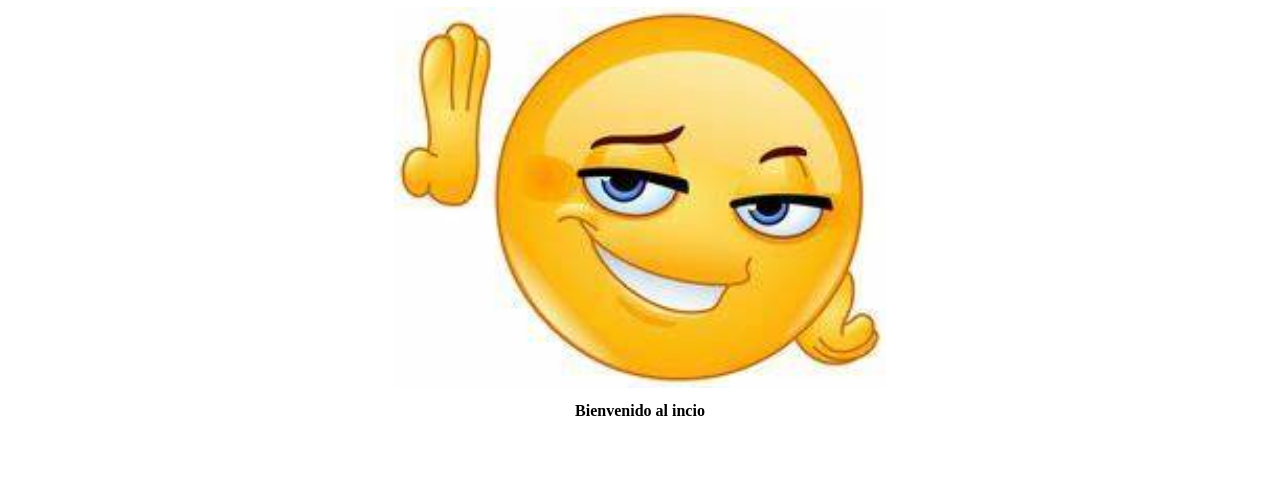
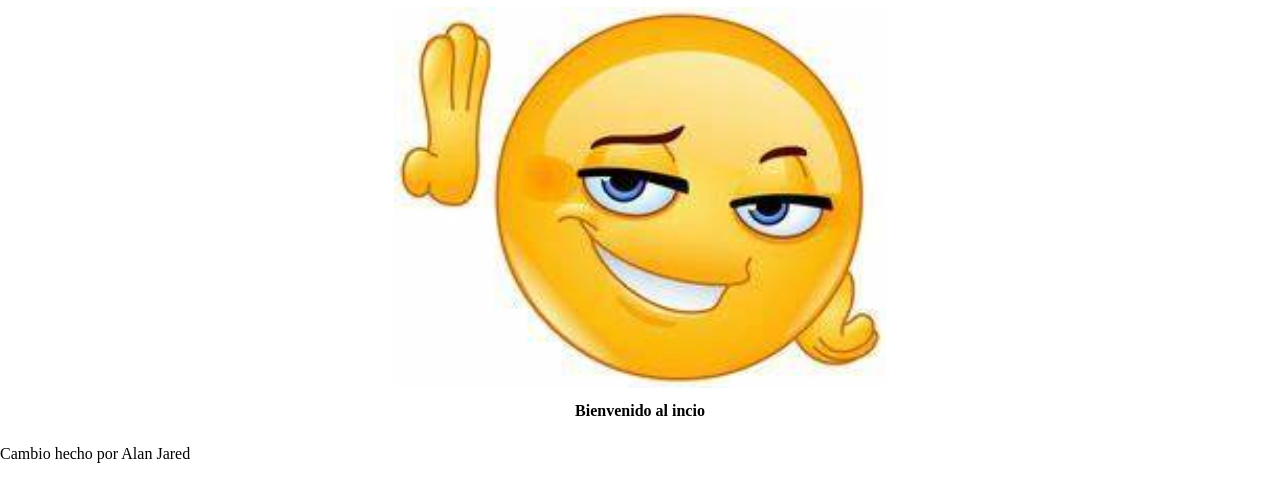
Before and after one commit to Alejandro-Olveda/Laboratorio6, a plain HTML site: page index.html in a window 1280 px wide. Shown: the part 123-624 px from the top of the page. Drawn offline with Linux system fonts and the light colour scheme.

Commit message:
Cambios hechos por Alan Jared

```diff
--- a/index.html
+++ b/index.html
@@ -21,5 +21,8 @@
         <img src="./Imagenes/Imagen.jpeg" alt="Bola amarilla sexy" class="img"><br>
         <b>Bienvenido al incio</b>
     </div>
+
+<p> Cambio hecho por Alan Jared </p>
+
 </body>
 </html>
```
Also changed, not shown: 2026592.txt (added).
